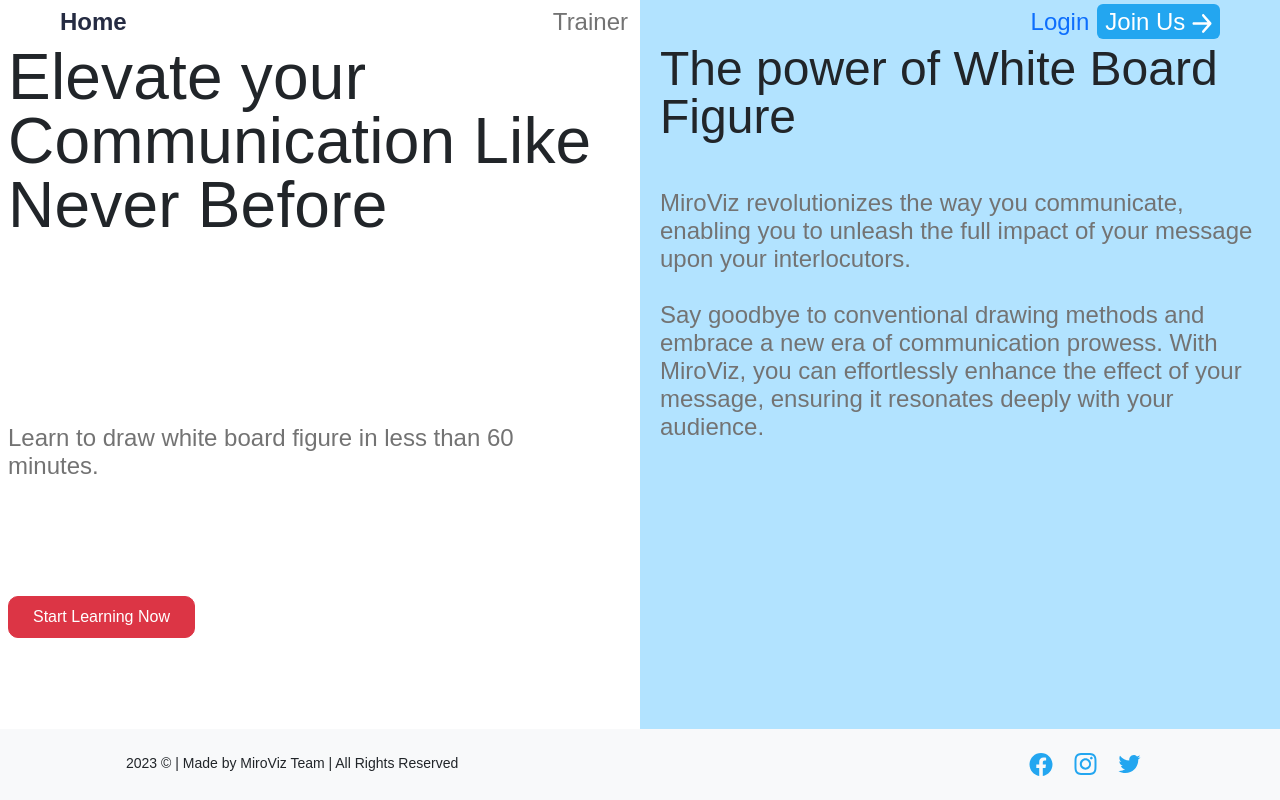
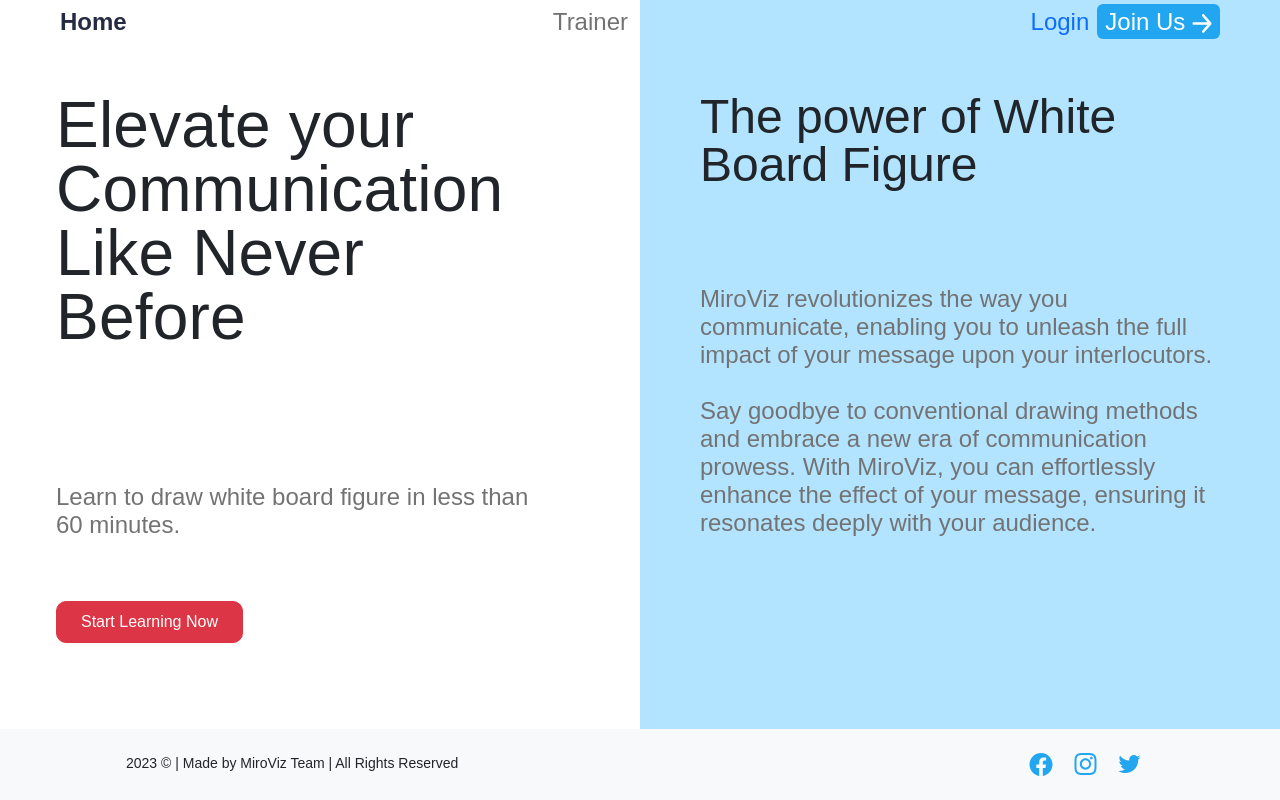
Before and after one commit to juanrios15/test_mrv, a Django app: template test_mrv/templates/home.html in a window 1280 px wide. Run offline with Django 4.2, Linux system fonts and the light colour scheme; the template is opened without the code that fills it, so the values that code supplies are empty; some libraries are stand-ins or nearby versions.

Commit message:
static root settings

```diff
--- a/test_mrv/settings.py
+++ b/test_mrv/settings.py
@@ -142,6 +142,7 @@
 STATICFILES_DIRS = [
     os.path.join(BASE_DIR, 'test_mrv/static'),
 ]
+STATIC_ROOT = os.path.join(BASE_DIR, "static")
 STATIC_URL = "static/"
 MEDIA_ROOT = os.path.join(BASE_DIR, 'media')
 MEDIA_URL = '/media/'
--- a/test_mrv/templates/home.html
+++ b/test_mrv/templates/home.html
@@ -1,7 +1,7 @@
 {% extends "base.html" %}
 
 {% block left_side %}
-<div class="row h-100">
+<div class="row h-100 p-5">
     <div class="row pb-5 px-2">
         <div class="col-12 size-64">
             Elevate your Communication Like Never Before
@@ -24,12 +24,12 @@
 {% endblock left_side %}
 
 {% block right_side %}
-<div class="row pb-4 px-2">
+<div class="row p-5">
     <div class="col-12 size-48">
         The power of White Board Figure
     </div>
 </div>
-<div class="row py-4 px-2">
+<div class="row p-5">
     <div class="col-12 size-24 second-text-color">
         MiroViz revolutionizes the way you communicate, enabling you to unleash the full impact of your message upon
         your interlocutors.
```
